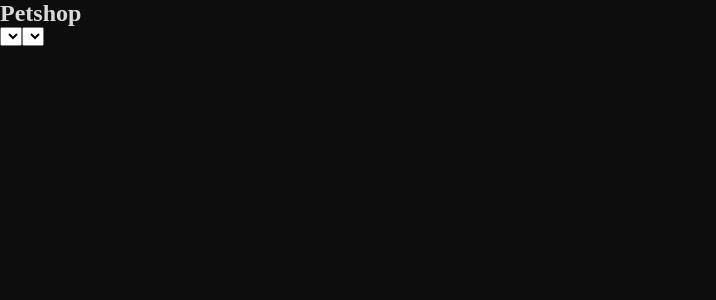
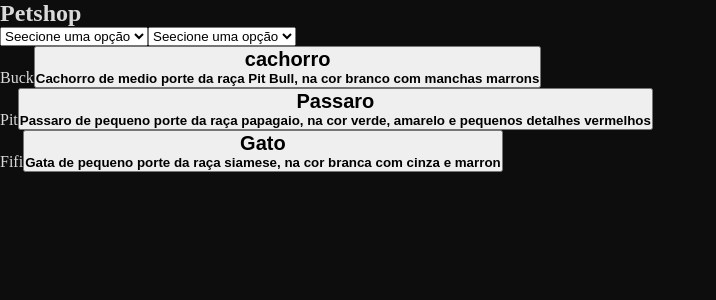
Before and after one commit to LucasSSDK/Adocao-Virtual, a React (Vite) app: page /Petshop in a window 1280 px wide. Shown: the top 300 px of the page, without its empty margins (0-716 px from the left). Built offline with nearby package versions, Linux system fonts and the light colour scheme.

Commit message:
featt: create cards

```diff
--- a/src/componentes/atoms/select/select.tsx
+++ b/src/componentes/atoms/select/select.tsx
@@ -7,8 +7,10 @@ import { Petshop } from "../../pages/Petshop/petshop";
 export function Select(props: SelectProps) {
   return (
     <select
+    defaultValue={"default"}
 
       onChange={(e) => props.selectedOption(e.currentTarget.value)}>
+        <option value="default" disabled> Seecione uma opção </option>
 
       {props.options.map((option) => {
         return (
--- a/src/componentes/atoms/select/types.ts
+++ b/src/componentes/atoms/select/types.ts
@@ -1,4 +1,3 @@
-
 export interface OptionProps {
   name: string;
   value: string;
--- a/src/componentes/pages/Petshop/petshop.tsx
+++ b/src/componentes/pages/Petshop/petshop.tsx
@@ -1,14 +1,22 @@
 import { useState } from 'react';
 import { Select } from '../../atoms/select/select';
 
+
 export function Petshop() {
   const [selectedPet, setPet] = useState<string>('pets');
-  const [ selectedModule, setSelectModule ] = useState<string>();
+  const [selectedModule, setSelectModule] = useState<string>();
 
   const options = ['Pets 1', 'Pets 2', 'Pets 3'];
   console.log(selectedPet);
 
-  const module = ["Categoria 1", "Categoria 2", "Categoria 3"];
+  const module = ['Categoria 1', 'Categoria 2', 'Categoria 3'];
+
+
+  const PetsCategoria1 = ['Papagaio', 'Periquito', 'Tucano', 'Calopsita'];
+
+  const PetsCategoria2 = ['Porquinho da india', 'Esquilo', 'Preá', 'Ramister'];
+
+  console.log(selectedPet);
 
   function resultSelect(value: string) {
     setSelectModule(value);
@@ -16,22 +24,69 @@ export function Petshop() {
     console.log(selectedModule);
   }
 
-  const PetsCategoria1 = [ "Papagaio", "Periquito", "Tucano", "Calopsita"];
+  const  petsList = [{
 
-  const PetsCategoria2 = [ "Porquinho da india", "Esquilo", "Preá", "Ramister" ]
+    tipo: "cachorro",
+    nome: "Buck",
+    sexo: "Macho",
+    descrição: "Cachorro de medio porte da raça Pit Bull, na cor branco com manchas marrons"
+  },
+  {
+    tipo: "Passaro",
+    nome: "Pit",
+    sexo: "Femea",
+    descrição: "Passaro de pequeno porte da raça papagaio, na cor verde, amarelo e pequenos detalhes vermelhos "
+  },
+  {
+    tipo: "Gato",
+    nome: "Fifi",
+    sexo: "Femea",
+    descrição: "Gata de pequeno porte da raça siamese, na cor branca com cinza e marron"
 
-  console.log(selectedPet);
+  }
+];
+
+function selectPet(value: string) {
+  console.log(value);
+
+}
 
   return (
     <div>
       <h2>Petshop</h2>
       <Select options={options} selectedOption={setPet} />
       <Select options={module} selectedOption={resultSelect} />
-      {selectedModule == "Categoria 1" && (
-       <>
 
-       </>
-      )}
+    <form>
+        {petsList.map((pets) => {
+          return(
+
+          <div key={pets.nome}>
+          <label htmlFor='pets.nome'>{pets.nome}</label>
+          <button type='button' onClick={(e)=> {selectPet(e.currentTarget.value)} }>
+            <h2>{pets.tipo}</h2>
+            <h4>{pets.descrição}</h4>
+
+          </button>
+    </div>
+          );
+        })}
+
+    </form>
+    {selectedModule == "Categoria 1" && (
+      <>
+        {PetsCategoria1.map((pets) => {
+          return <h2>{pets}</h2>;
+        })}
+      </>
+    )}
+      {selectedModule == 'Categoria 2' && (
+      <>
+        {PetsCategoria2.map((pets) => {
+          return <h2>{pets}</h2>;
+        })}
+      </>
+    )}
     </div>
   );
 }
```
Also changed, not shown: src/componentes/pages/Petshop/styles.ts (added, +14 -0 lines).
